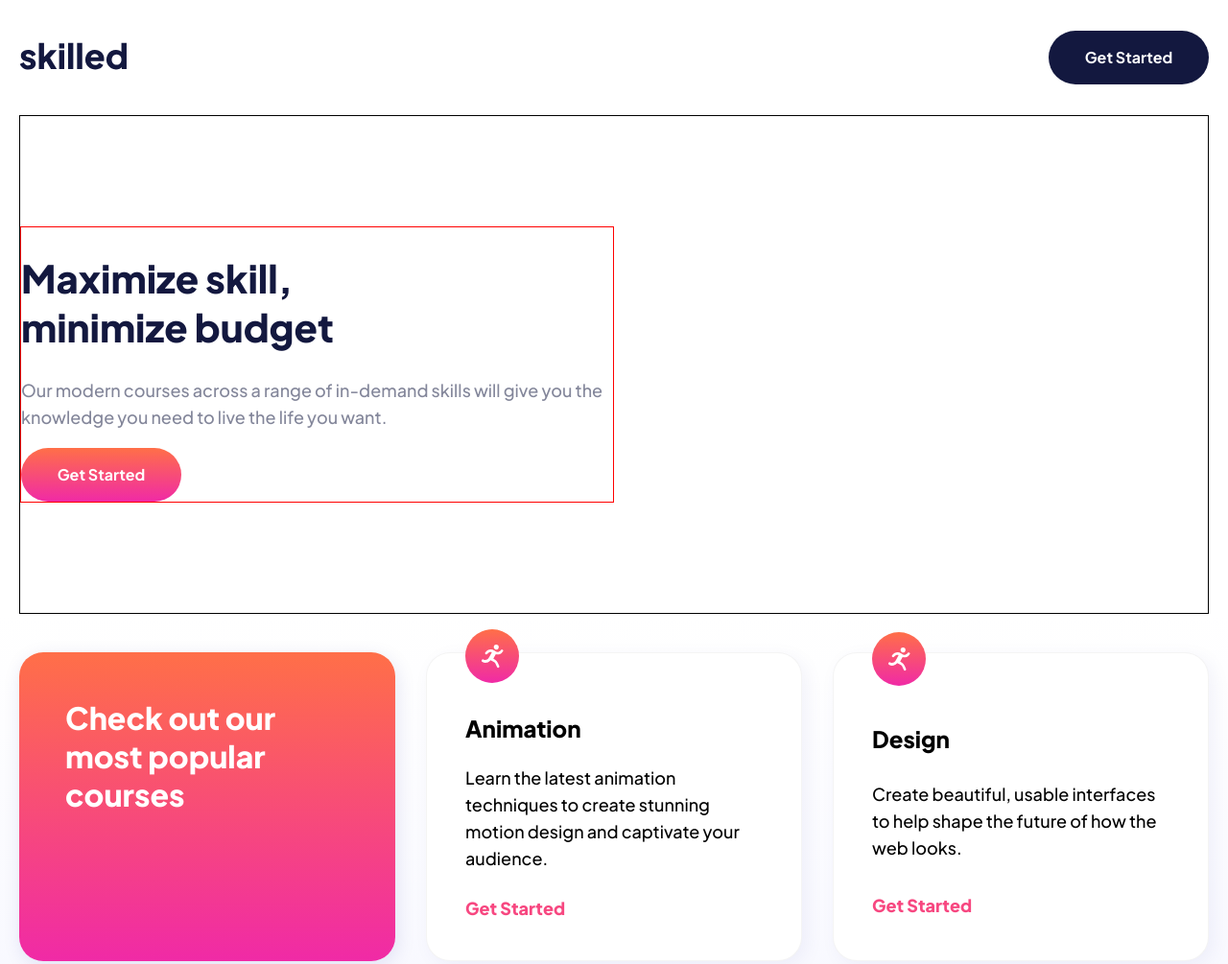
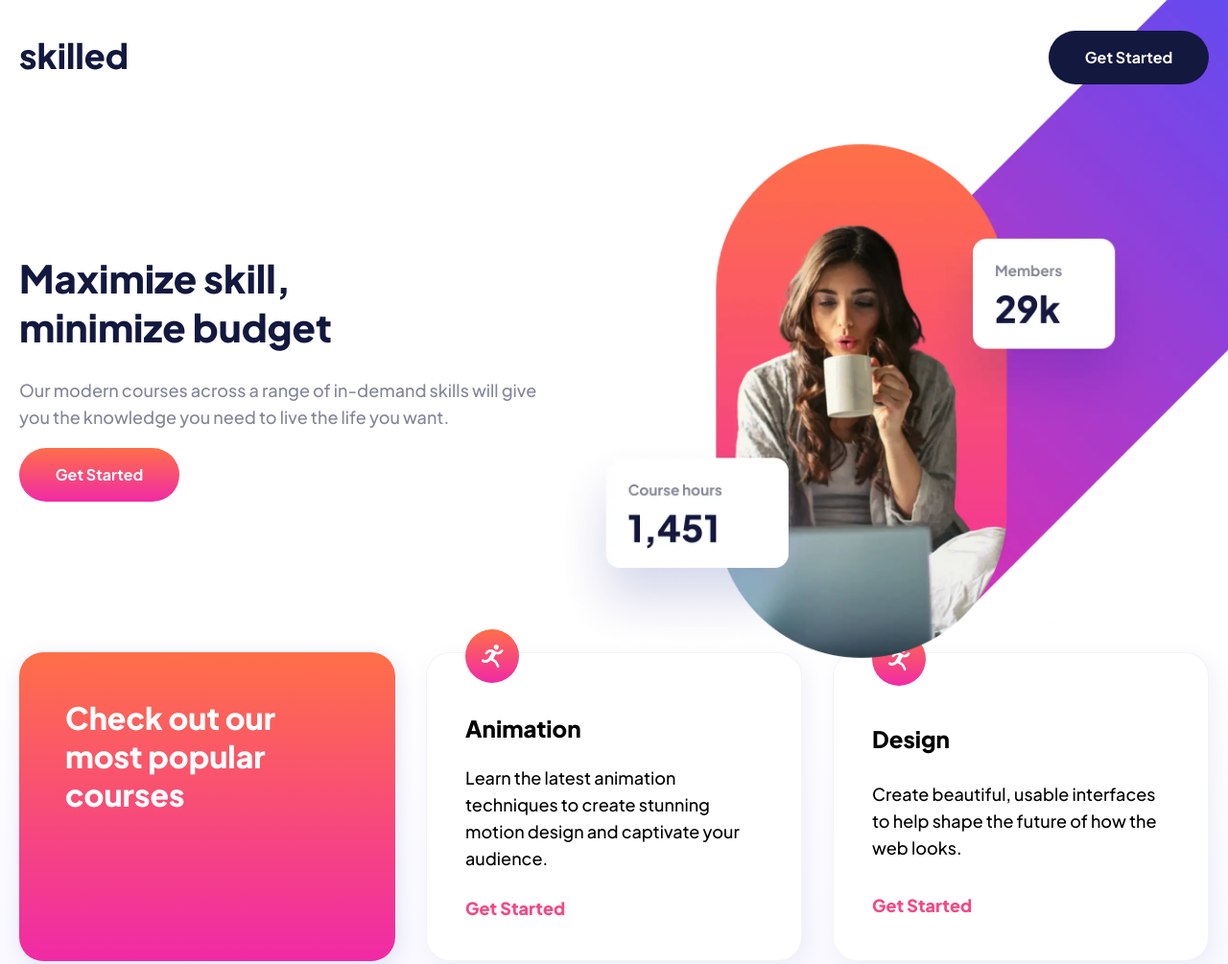
Before and after one commit to rui-calvario/Skilled-e-Learning-Landing-Page, a website: page index.html in a window 1280 px wide. Shown: the top 1005 px of the page at 96% size. Drawn offline with Linux system fonts and the light colour scheme.

Commit message:
Hero Image

```diff
--- a/index.html
+++ b/index.html
@@ -9,6 +9,10 @@
 		<title>Skilled e-learning landing page</title>
 	</head>
 	<body>
+		<!-- BACKGROUND IMAGE -->
+		<div class="hero-image">
+			<img src="./img/image-hero-desktop@2x.webp" alt="Hero Image" />
+		</div>
 		<!-- HEADER-->
 		<header>
 			<div class="header-container">
--- a/scss/_header.scss
+++ b/scss/_header.scss
@@ -7,6 +7,8 @@ header {
 	padding: 0;
 	width: 100%;
 	height: 120px;
+	position: relative;
+	z-index: 1;
 }
 
 .header-container {
--- a/scss/main.scss
+++ b/scss/main.scss
@@ -12,6 +12,26 @@
 body {
 	margin: 0;
 	padding: 0;
+	overflow-x: hidden;
+}
+
+// BACKGROUND IMAGE //
+//==================//
+.hero-image {
+	margin: 0 auto;
+	padding: 0;
+	width: 100%;
+	height: 100vh;
+	position: absolute;
+	z-index: 0;
+	overflow-x: hidden;
+}
+
+.hero-image img {
+	position: absolute;
+	width: 1100px;
+	right: -100px;
+	top: -150px;
 }
 
 // LANDING //
@@ -20,6 +40,7 @@ main {
 	margin: 0 auto;
 	padding: 0;
 	width: 100%;
+	overflow-x: hidden;
 }
 
 .landing {
@@ -27,22 +48,14 @@ main {
 	padding: 0;
 	max-width: 1240px;
 	height: calc(80vh - 120px);
-	border: 1px solid black;
 	display: flex;
 	flex-flow: row wrap;
 	justify-content: space-between;
 	align-items: center;
 }
 
-// .hero-image {
-// }
-
-// .hero-image img {
-// }
-
 .intro-description {
-	width: 50%;
-	border: 1px solid red;
+	width: 45%;
 }
 
 .intro-description h1 {
@@ -129,11 +142,31 @@ main {
 // MEDIA QUERIES //
 //===============//
 
+//Viewports between 1250px and 1675px wide
+@media screen and (min-width: 1250px) and (max-width: 1675px) {
+	.hero-image img {
+		width: 1000px;
+		right: -300px;
+		top: -150px;
+	}
+}
+
 //Viewports between 1025px and 1250px wide
 @media screen and (min-width: 1025px) and (max-width: 1250px) {
 	.info-container {
 		padding: 2%;
 		grid-column-gap: 1.2rem;
+	}
+
+	.intro-description {
+		width: 45%;
+		padding: 0 2%;
+	}
+
+	.hero-image img {
+		width: 950px;
+		right: -350px;
+		top: -150px;
 	}
 }
 
@@ -143,6 +176,17 @@ main {
 		padding: 2%;
 		grid-column-gap: 2rem;
 		grid-template-columns: repeat(2, 1fr);
+	}
+
+	.intro-description {
+		width: 50%;
+		padding: 0 2%;
+	}
+
+	.hero-image img {
+		width: 850px;
+		right: -350px;
+		top: -100px;
 	}
 }
 
```
Also changed, not shown: css/main.css.
